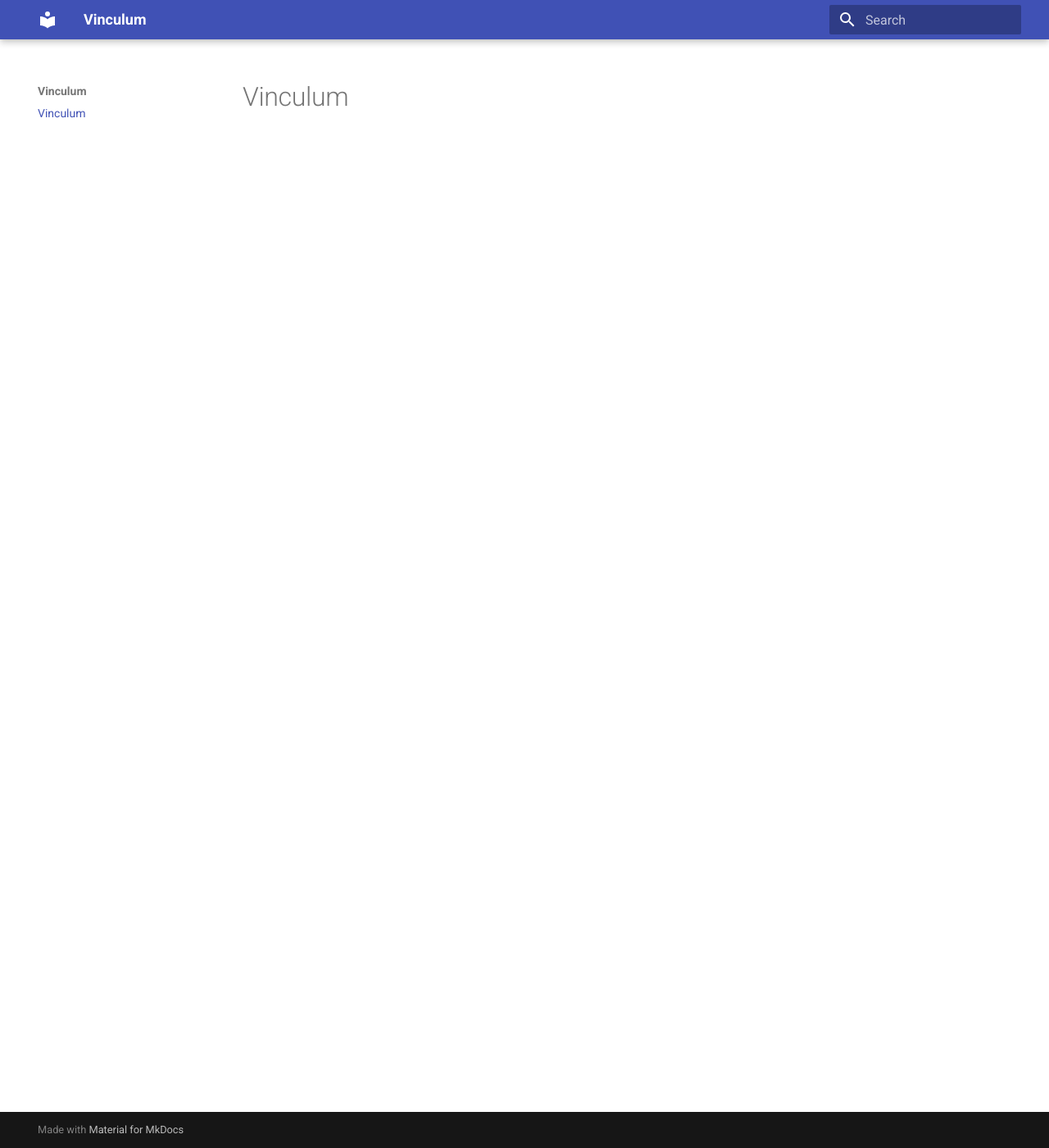
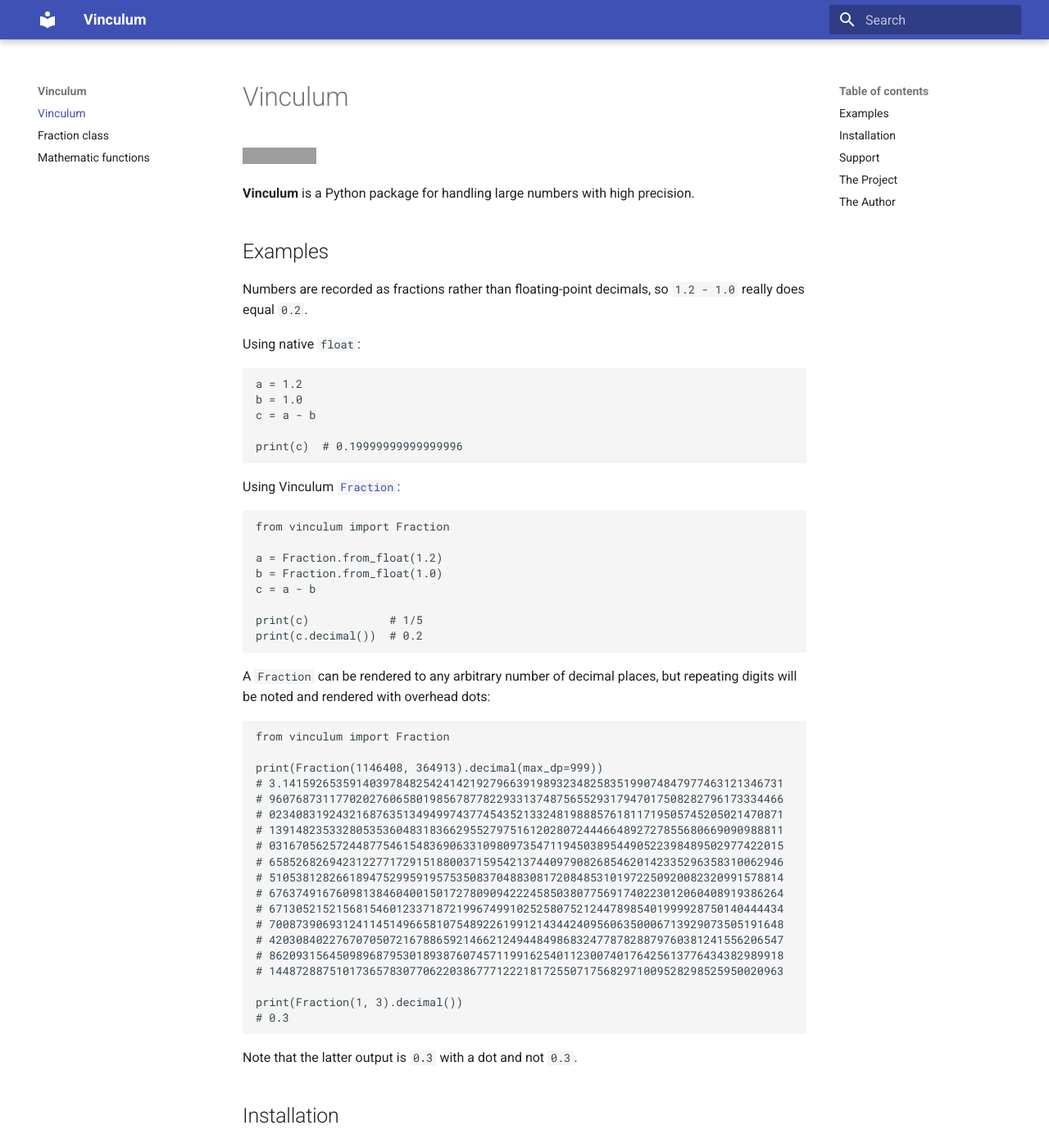
Before and after one commit to cariad/vinculum, an MkDocs documentation site: the page built from docs/index.md, in a window 1280 px wide and 1400 px high. Shown: the whole window at 82% size. Built offline with MkDocs 1.6.1 and Material for MkDocs 9.7.7, drawn with Linux system fonts in a browser that asks for light colours; some of the changed text lies outside the part shown; grey boxes are pictures that could not be loaded.

````diff
--- a/docs/index.md
+++ b/docs/index.md
@@ -1 +1,79 @@
 # Vinculum
+
+[![codecov](https://codecov.io/gh/cariad/vinculum/branch/main/graph/badge.svg?token=qo774jjX0W)](https://codecov.io/gh/cariad/vinculum)
+
+**Vinculum** is a Python package for handling large numbers with high precision.
+
+## Examples
+
+Numbers are recorded as fractions rather than floating-point decimals, so `1.2 - 1.0` really does equal `0.2`.
+
+Using native `float`:
+
+```python
+a = 1.2
+b = 1.0
+c = a - b
+
+print(c)  # 0.19999999999999996
+```
+
+Using Vinculum [`Fraction`](./fraction.md):
+
+```python
+from vinculum import Fraction
+
+a = Fraction.from_float(1.2)
+b = Fraction.from_float(1.0)
+c = a - b
+
+print(c)            # 1/5
+print(c.decimal())  # 0.2
+```
+
+A `Fraction` can be rendered to any arbitrary number of decimal places, but repeating digits will be noted and rendered with overhead dots:
+
+
+```python
+from vinculum import Fraction
+
+print(Fraction(1146408, 364913).decimal(max_dp=999))
+# 3.141592653591403978482542414219279663919893234825835199074847977463121346731
+# 96076873117702027606580198567877822933137487565529317947017508282796173334466
+# 02340831924321687635134949974377454352133248198885761811719505745205021470871
+# 13914823533280535360483183662955279751612028072444664892727855680669090988811
+# 03167056257244877546154836906331098097354711945038954490522398489502977422015
+# 65852682694231227717291518800371595421374409790826854620142335296358310062946
+# 51053812826618947529959195753508370488308172084853101972250920082320991578814
+# 67637491676098138460400150172780909422245850380775691740223012060408919386264
+# 67130521521568154601233718721996749910252580752124478985401999928750140444434
+# 70087390693124114514966581075489226199121434424095606350006713929073505191648
+# 42030840227670705072167886592146621249448498683247787828879760381241556206547
+# 86209315645098968795301893876074571199162540112300740176425613776434382989918
+# 14487288751017365783077062203867771222181725507175682971009528298525950020963
+
+print(Fraction(1, 3).decimal())
+# 0.̇3
+```
+
+Note that the latter output is `0.̇3` with a dot and not `0.3`.
+
+## Installation
+
+**Vinculum** requires Python 3.9 or later:
+
+```console
+pip install vinculum
+```
+
+## Support
+
+Please raise bugs, feature requests and ask questions at [github.com/cariad/vinculum/issues](https://github.com/cariad/vinculum/issues).
+
+## The Project
+
+**Bounden** is &copy; 2022 Cariad Eccleston and released under the [MIT License](https://github.com/cariad/vinculum/blob/main/LICENSE) at [github.com/cariad/vinculum](https://github.com/cariad/vinculum).
+
+## The Author
+
+Hello! 👋 I'm **Cariad Eccleston** and I'm a freelance backend and infrastructure engineer in the United Kingdom. You can find me at [cariad.earth](https://cariad.earth), [github/cariad](https://github.com/cariad), [linkedin/cariad](https://linkedin.com/in/cariad) and on Mastodon at [@cariad@tech.lgbt](https://tech.lgbt/@cariad).
--- a/mkdocs.yml
+++ b/mkdocs.yml
@@ -3,6 +3,8 @@ site_url: https://vinculumpy.dev/
 
 nav:
   - index.md
+  - fraction.md
+  - math.md
 
 theme:
   name: material
--- a/setup.py
+++ b/setup.py
@@ -35,7 +35,7 @@ setup(
     author="Cariad Eccleston",
     author_email="cariad@cariad.earth",
     classifiers=classifiers,
-    description="Fractional numbers",
+    description="Large numbers with high precision",
     include_package_data=True,
     license="MIT",
     long_description=long_description,
````
Also changed, not shown: README.md (+81 -1 lines), docs/fraction.md (added, +187 -0 lines), docs/math.md (added, +17 -0 lines), 2 other files.
